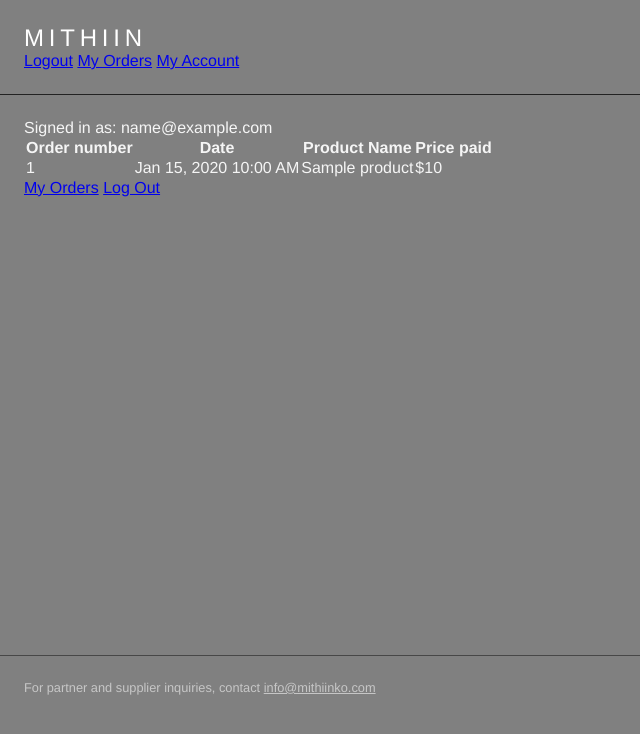
After one commit to KingMiks/mithiin-store, a Flask app: page /account in a window 1280 px wide. The commit adds this page. Shown: the top 734 px of the page, without its empty margins (0-640 px from the left). Run offline with Flask 3, Linux system fonts and the light colour scheme; the visitor is signed in with stand-in values (Sample User, id 1); tables that the repository leaves empty hold one stand-in row (values such as "Sample post").

Commit message:
added accoutn page with email and three newest orders listed

```diff
--- a/routes/account.py
+++ b/routes/account.py
@@ -76,3 +76,15 @@ def orders():
     user_id = session.get("user_id")
     orders = Order.query.filter_by(user_id=user_id).order_by(Order.time.desc()).all()
     return render_template("user/orders.html", orders=orders)
+
+@account.route("/account")
+@user_required
+def account_home():
+        user_id = session.get("user_id")
+        user = User.query.filter_by(id=user_id).first()
+        if user is None:
+            session.pop("user_id", None)
+            return redirect(url_for('account.user_login'))
+        else:
+            orders = Order.query.filter_by(user_id=user_id).order_by(Order.time.desc()).limit(3).all()
+            return render_template("user/account.html", orders=orders, user=user)
--- a/templates/admin/orders.html
+++ b/templates/admin/orders.html
@@ -14,7 +14,7 @@
   {% for order in orders %}
   <tr>
     <td>{{ order.id }}</td>
-      <td>{{ order.time.strftime("%b %d, %Y %I:%M %p") }}</td>
+    <td>{{ order.time.strftime("%b %d, %Y %I:%M %p") }}</td>
     {% if order.user.email %}
     <td>{{order.user.email}}</td>
     {% else %}
--- a/templates/base.html
+++ b/templates/base.html
@@ -13,6 +13,7 @@
         {% if session.get("user_id") %}
         <a href="{{ url_for('account.user_logout') }}">Logout</a>
         <a href="{{ url_for('account.orders')  }}">My Orders</a>
+        <a href="{{ url_for('account.account_home') }}">My Account</a>
         {% else %}
         <p> Existing User? <a href="{{ url_for('account.user_login') }}">Login</a></p>
         <p> New user? <a href="{{ url_for('account.register') }}">Register Here</a></p>
--- /dev/null
+++ b/templates/user/account.html
@@ -0,0 +1,29 @@
+{% extends "base.html" %}
+{% block title %}My Account{% endblock %}
+
+{% block content %}
+<p>Signed in as: {{ user.email }}</p>
+<table>
+    <tr>
+    <th>Order number</th>
+    <th>Date</th>
+    <th>Product Name</th>
+    <th>Price paid</th>
+    </tr>
+{% for order in orders %}
+<tr>
+    <td>{{ order.id }}</td>
+    <td>{{ order.time.strftime("%b %d, %Y %I:%M %p") }}</td>
+    <td>{{order.product.name}}</td>
+    <td>${{ "{:,}".format(order.price_paid) }}</td>
+
+</tr>
+ {% else %}
+  <tr>
+    <td colspan="4">No Orders yet</td>
+  </tr>
+  {% endfor %}
+</table>
+<a href="{{ url_for('account.orders') }}">My Orders</a>
+<a href="{{ url_for('account.user_logout') }}">Log Out</a>
+ {% endblock %}
```
